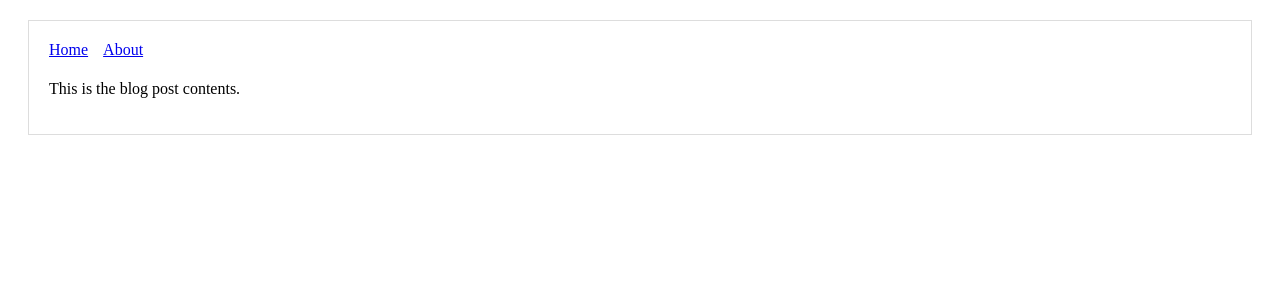
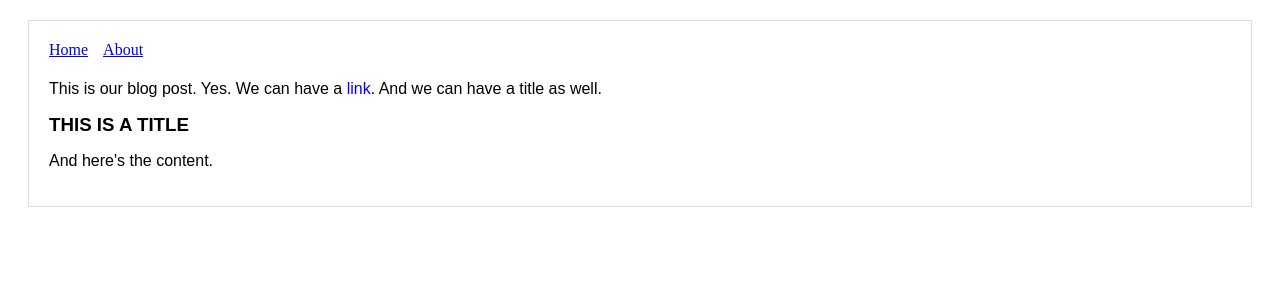
Before and after one commit to tyahha/hello-next, a Next.js app: page /post in a window 1280 px wide. Shown: the top 300 px of the page. Built offline with nearby package versions, Linux system fonts and the light colour scheme.

Commit message:
try styled-jsx

```diff
--- a/package.json
+++ b/package.json
@@ -16,6 +16,7 @@
     "isomorphic-unfetch": "^3.0.0",
     "next": "^9.3.4",
     "react": "^16.13.1",
-    "react-dom": "^16.13.1"
+    "react-dom": "^16.13.1",
+    "react-markdown": "^4.3.1"
   }
 }
--- a/pages/post.js
+++ b/pages/post.js
@@ -1,4 +1,5 @@
 import { useRouter } from "next/router";
+import Markdown from "react-markdown";
 import Layout from "../components/MyLayout";
 
 const Page = () => {
@@ -6,8 +7,40 @@
 
   return (
     <Layout>
-      <h1>{router.query.title}</h1>
-      <p>This is the blog post contents.</p>
+      <h1>{router.query.id}</h1>
+      <div className="markdown">
+        <Markdown
+          source={`
+This is our blog post.
+Yes. We can have a [link](/link).
+And we can have a title as well.
+
+### This is a title
+
+And here's the content.
+          `}
+        />
+      </div>
+      <style jsx global>{`
+        .markdown {
+          font-family: 'Arial';
+        }
+
+        .markdown a {
+          text-decoration: none;
+          color: blue;
+        }
+
+        .markdown a:hover {
+          opacity: 0.6;
+        }
+
+        .markdown h3 {
+          margin: 0;
+          padding: 0;
+          text-transform: uppercase;
+        }
+      `}</style>
     </Layout>
   );
 };
```
Also changed, not shown: 1 other file (tests, documents, lock files or other folders).
